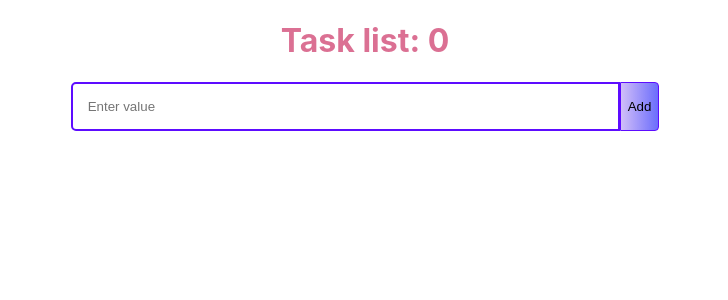
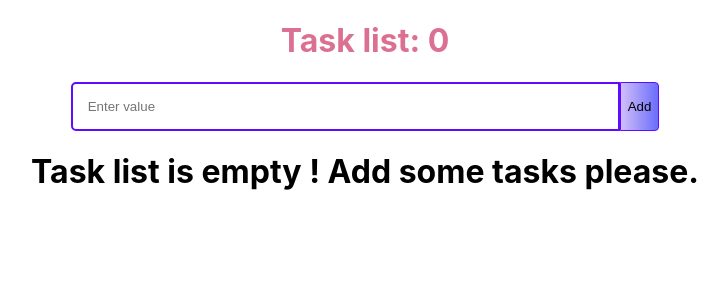
Before and after one commit to alexgold1994/todo-app, a React (Create React App) app: page / in a window 1280 px wide. Shown: the top 300 px of the page, without its empty margins (275-1003 px from the left). Built offline with nearby package versions, Linux system fonts and the light colour scheme.

Commit message:
add title for empty list

```diff
--- a/src/App.js
+++ b/src/App.js
@@ -6,10 +6,10 @@ import {Context} from './context/context'
 import reducer from './reducers/reducer'
 
 
-const Title = styled.h1`
+export const Title = styled.h1`
   font-size: 2em;
   text-align: center;
-  color: palevioletred;
+  color: ${props => props.color || "palevioletred"};
 `;
 
 const GlobalStyle = createGlobalStyle`
--- a/src/components/ListTasks.js
+++ b/src/components/ListTasks.js
@@ -1,11 +1,15 @@
 import React, {useContext} from 'react'
 import ListItem from './ListItem'
 import {Context} from '../context/context'
-
+import {Title} from '../App'
 
 function ListTasks() {
 
     const {state} = useContext(Context)
+
+	if (state.tasks.length === 0) {
+		return <Title color="black">Task list is empty ! Add some tasks please. </Title>
+	}
 
     return (
 
```
